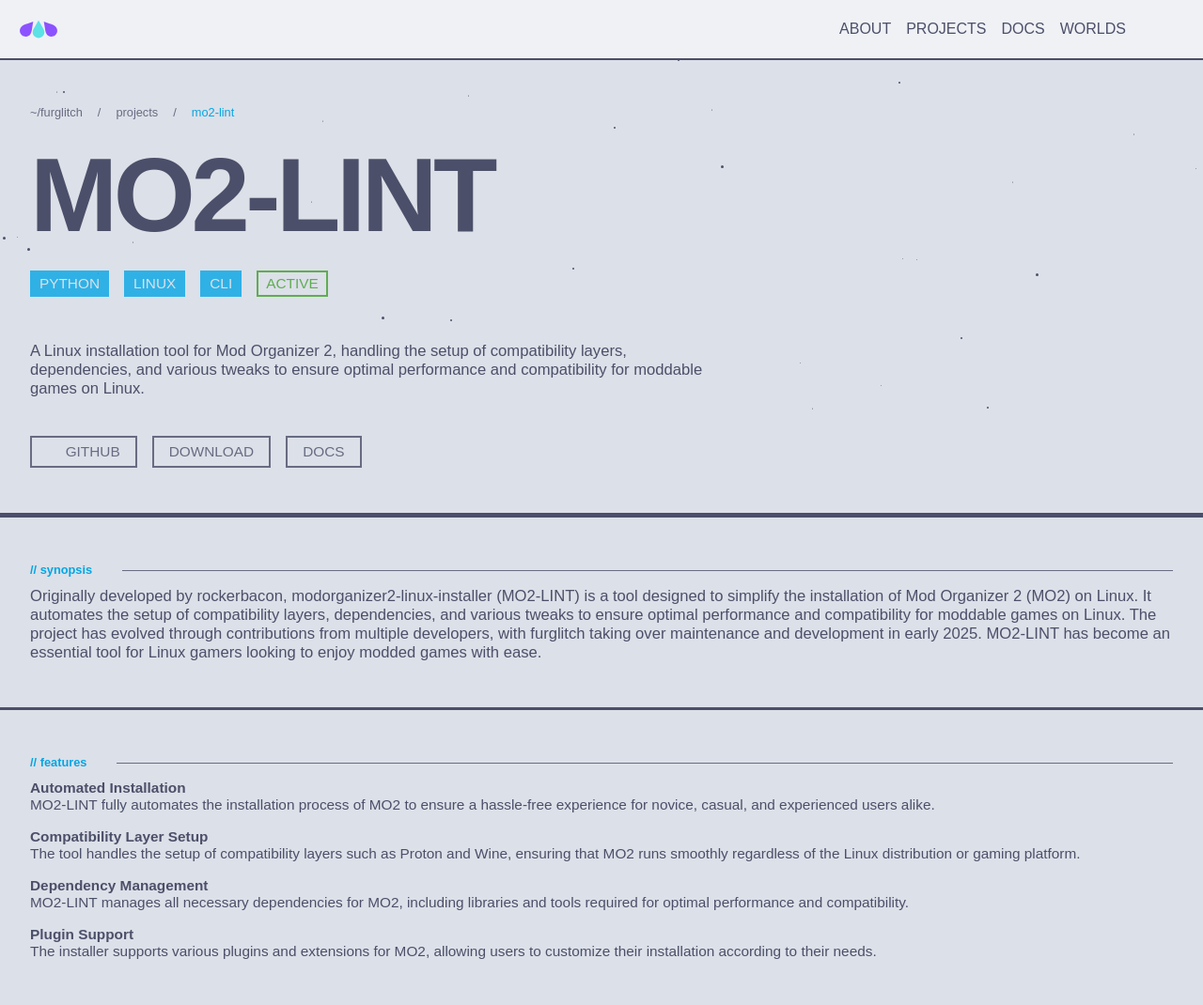
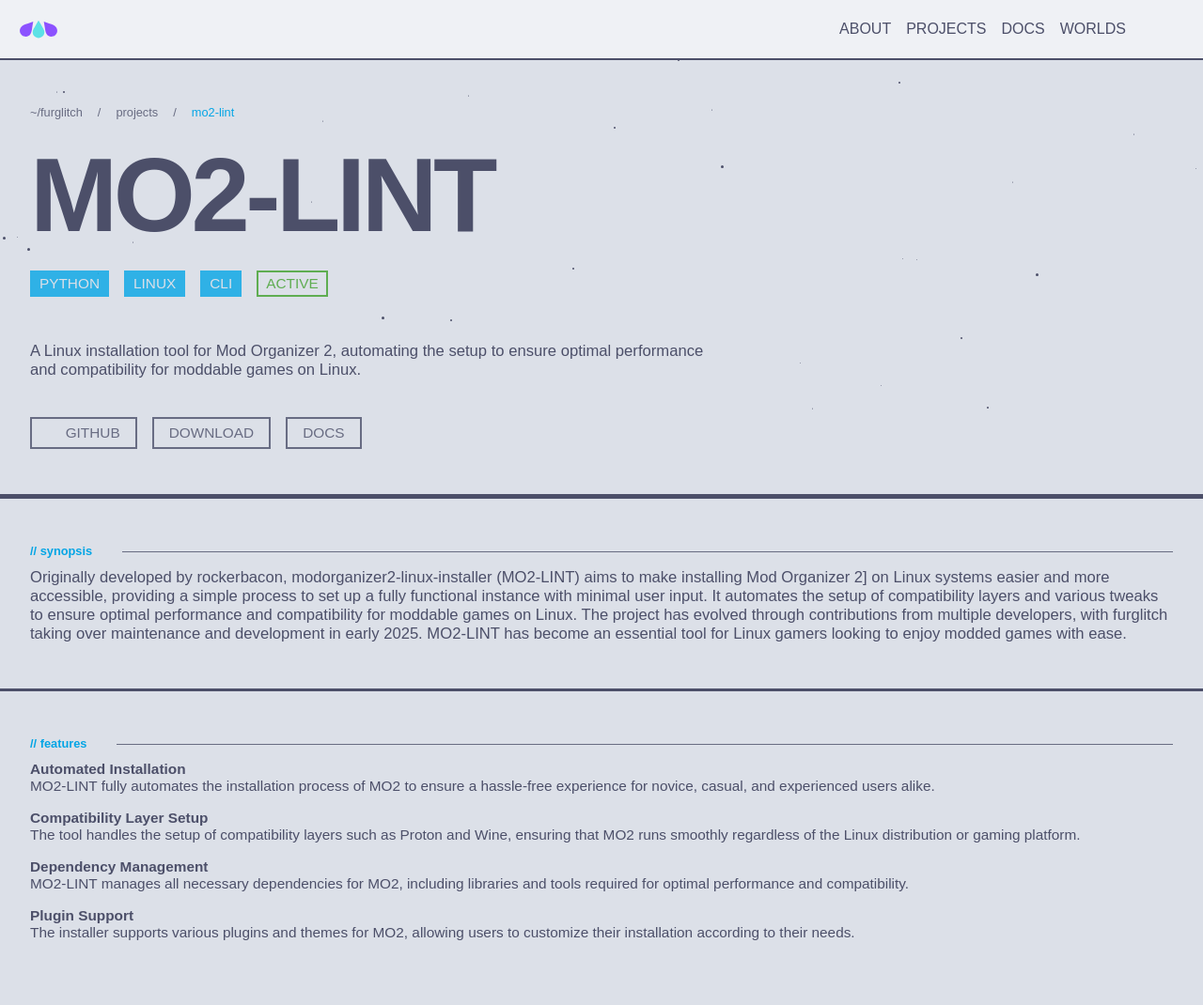
Before and after one commit to Furglitch/furglitch.com, a Jekyll site: the page built from projects/modorganizer2-linux-installer/index.html, in a window 1280 px wide. Shown: the whole page at 94% size. Built offline with Jekyll 4.4.1, drawn with Linux system fonts in a browser that asks for light colours; some web fonts are replaced.

Commit message:
chore: update MO2-LINT entry

```diff
--- a/projects/modorganizer2-linux-installer/index.html
+++ b/projects/modorganizer2-linux-installer/index.html
@@ -2,7 +2,7 @@
 layout: project
 title: MO2-LINT
 logo: https://raw.githubusercontent.com/Furglitch/modorganizer2-linux-installer/refs/heads/main/.github/README/logo.svg
-description: A Linux installation tool for Mod Organizer 2, handling the setup of compatibility layers, dependencies, and various tweaks to ensure optimal performance and compatibility for moddable games on Linux.
+description: A Linux installation tool for Mod Organizer 2, automating the setup to ensure optimal performance and compatibility for moddable games on Linux.
 tags:
   - python
   - linux
@@ -16,7 +16,7 @@
   - name: Docs
     url: https://docs.furglitch.com/modorganizer2-linux-installer/
 synopsis: >
-  Originally developed by rockerbacon, modorganizer2-linux-installer (MO2-LINT) is a tool designed to simplify the installation of Mod Organizer 2 (MO2) on Linux. It automates the setup of compatibility layers, dependencies, and various tweaks to ensure optimal performance and compatibility for moddable games on Linux. The project has evolved through contributions from multiple developers, with furglitch taking over maintenance and development in early 2025. MO2-LINT has become an essential tool for Linux gamers looking to enjoy modded games with ease.
+  Originally developed by rockerbacon, modorganizer2-linux-installer (MO2-LINT) aims to make installing Mod Organizer 2] on Linux systems easier and more accessible, providing a simple process to set up a fully functional instance with minimal user input. It automates the setup of compatibility layers and various tweaks to ensure optimal performance and compatibility for moddable games on Linux. The project has evolved through contributions from multiple developers, with furglitch taking over maintenance and development in early 2025. MO2-LINT has become an essential tool for Linux gamers looking to enjoy modded games with ease.
 features:
   - name: Automated Installation
     description: MO2-LINT fully automates the installation process of MO2 to ensure a hassle-free experience for novice, casual, and experienced users alike.
@@ -25,5 +25,5 @@
   - name: Dependency Management
     description: MO2-LINT manages all necessary dependencies for MO2, including libraries and tools required for optimal performance and compatibility.
   - name: Plugin Support
-    description: The installer supports various plugins and extensions for MO2, allowing users to customize their installation according to their needs.
+    description: The installer supports various plugins and themes for MO2, allowing users to customize their installation according to their needs.
 ---
```
